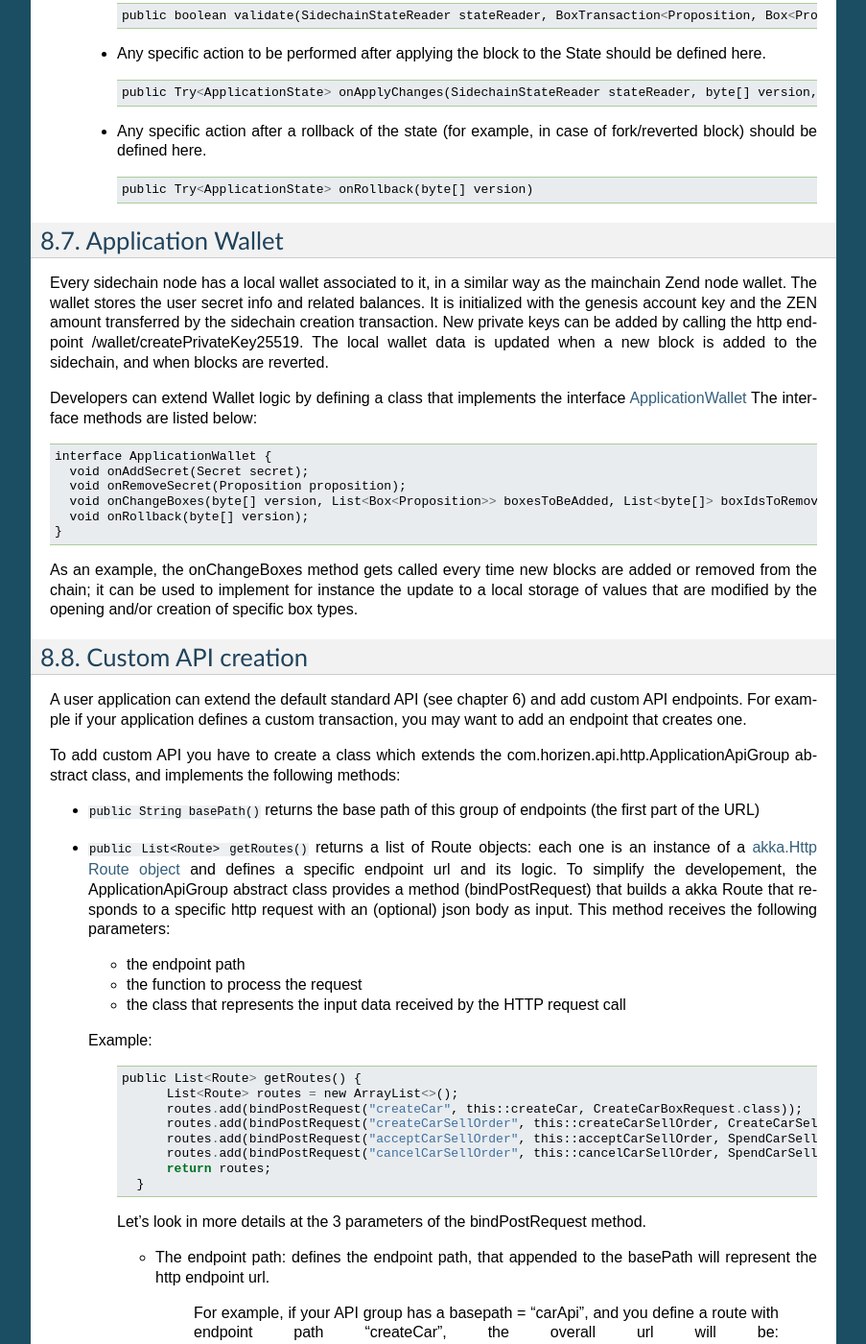
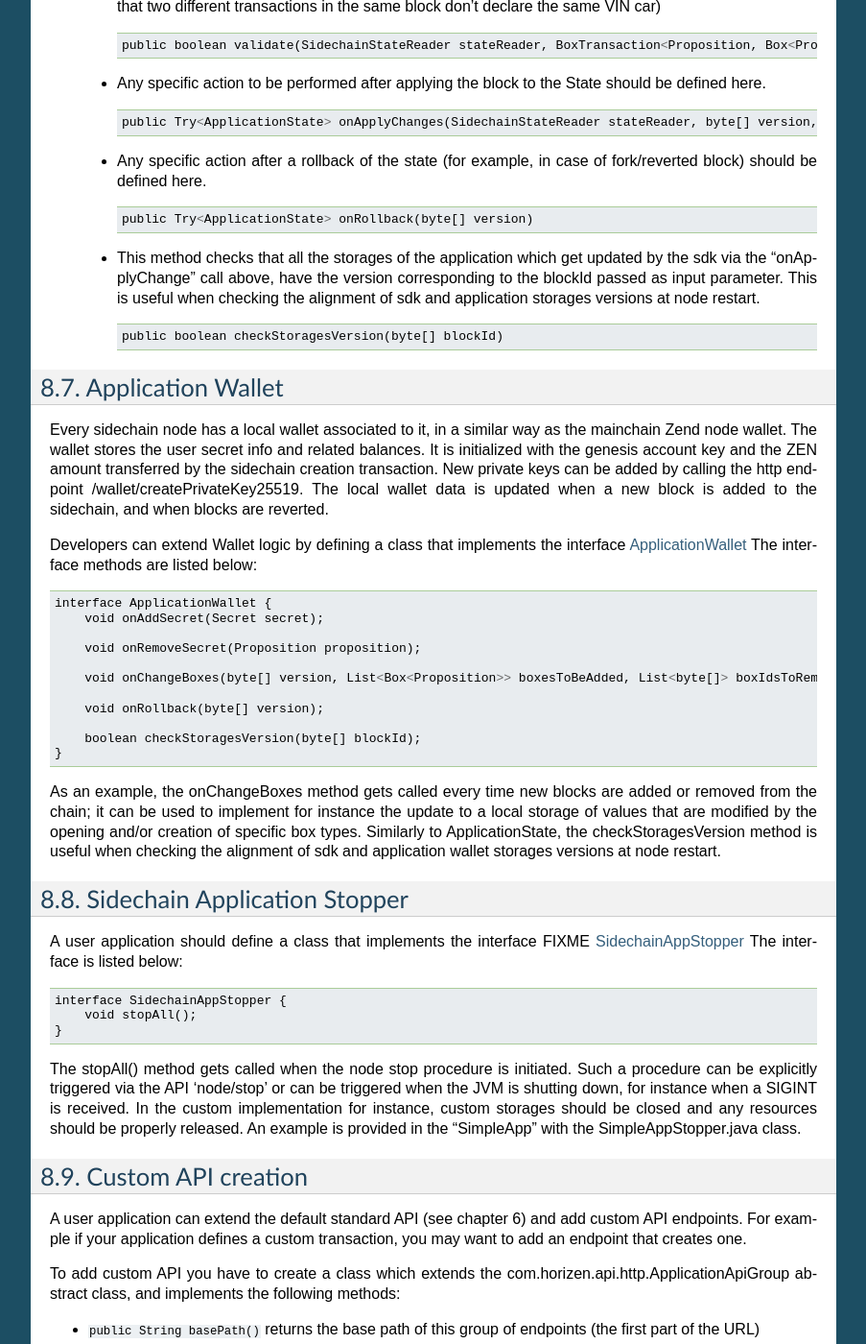
Before and after one commit to HorizenOfficial/developer-horizen-global, a Sphinx documentation site: the page built from docs/introduction/Sidechain-SDK-extension.rst, in a window 1280 px wide and 1400 px high, scrolled down 5161 px. Shown: the whole window at 96% size, without its empty margins (198-1101 px from the left). Built offline with Sphinx 7.4.7, drawn with Linux system fonts in a browser that asks for light colours; some of the changed text lies outside the part shown.

Commit message:
Added SidechainAppStopper info; added info on new method checkStoragesVersion() in applicationWallet/State interfaces

```diff
--- a/docs/introduction/Sidechain-SDK-extension.rst
+++ b/docs/introduction/Sidechain-SDK-extension.rst
@@ -211,13 +211,15 @@ A customized blockchain will likely include custom data and transactions. The Ap
 ApplicationState:
 ::
   interface ApplicationState {
-  void validate(SidechainStateReader stateReader, SidechainBlock block) throws IllegalArgumentException;
+      void validate(SidechainStateReader stateReader, SidechainBlock block) throws IllegalArgumentException;
 
-  void validate(SidechainStateReader stateReader, BoxTransaction<Proposition, Box<Proposition>> transaction) throws IllegalArgumentException;
+      void validate(SidechainStateReader stateReader, BoxTransaction<Proposition, Box<Proposition>> transaction) throws IllegalArgumentException;
 
-  Try<ApplicationState> onApplyChanges(SidechainStateReader stateReader, byte[] blockId, List<Box<Proposition>> newBoxes, List<byte[]> boxIdsToRemove);
+      Try<ApplicationState> onApplyChanges(SidechainStateReader stateReader, byte[] blockId, List<Box<Proposition>> newBoxes, List<byte[]> boxIdsToRemove);
 
-  Try<ApplicationState> onRollback(byte[] blockId);
+      Try<ApplicationState> onRollback(byte[] blockId);
+
+      boolean checkStoragesVersion(byte[] blockId);
   }
 
 An example might help to understand the purpose of these methods. Let's assume, as we'll see in the next chapter, that our sidechain can represent a physical car as a token, that is coded as a "CarBox". Each CarBox token should represent a unique car, and that will mean having a unique VIN (Vehicle Identification Number): the sidechain developer will make ApplicationState store the list of all seen VINs, and reject transactions that create CarBox tokens with any preexisting VINs.
@@ -251,6 +253,13 @@ Then, the developer could implement the needed custom state checks in the follow
       public Try<ApplicationState> onRollback(byte[] version)
 
 
+  * This method checks that all the storages of the application which get updated by the sdk via the "onApplyChange" call above, have the version corresponding to the
+    blockId passed as input parameter. This is useful when checking the alignment of sdk and application storages versions at node restart.
+    ::
+
+      public boolean checkStoragesVersion(byte[] blockId)
+
+
 
 Application Wallet
 ##################
@@ -266,13 +275,36 @@ The interface methods are listed below:
 ::
 
   interface ApplicationWallet {
-    void onAddSecret(Secret secret);
-    void onRemoveSecret(Proposition proposition);
-    void onChangeBoxes(byte[] version, List<Box<Proposition>> boxesToBeAdded, List<byte[]> boxIdsToRemove);
-    void onRollback(byte[] version);
+      void onAddSecret(Secret secret);
+
+      void onRemoveSecret(Proposition proposition);
+
+      void onChangeBoxes(byte[] version, List<Box<Proposition>> boxesToBeAdded, List<byte[]> boxIdsToRemove);
+
+      void onRollback(byte[] version);
+
+      boolean checkStoragesVersion(byte[] blockId);
   }
 
 As an example, the onChangeBoxes method gets called every time new blocks are added or removed from the chain; it can be used to implement for instance the update to a local storage of values that are modified by the opening and/or creation of specific box types.
+Similarly to ApplicationState, the checkStoragesVersion method is useful when checking the alignment of sdk and application wallet storages versions at node restart.
+
+
+
+Sidechain Application Stopper
+#############################
+
+A user application should define a class that implements the interface FIXME `SidechainAppStopper <https://github.com/ZencashOfficial/Sidechains-SDK/blob/master/sdk/src/main/java/com/horizen/SidechainAppStopper.java>`_
+The interface is listed below:
+
+::
+
+  interface SidechainAppStopper {
+      void stopAll();
+  }
+
+The stopAll() method gets called when the node stop procedure is initiated. Such a procedure can be explicitly triggered via the API ‘node/stop’ or can be triggered when the JVM is shutting down, for instance when a SIGINT is received.
+In the custom implementation for instance, custom storages should be closed and any resources should be properly released. An example is provided in the “SimpleApp” with the SimpleAppStopper.java class.
 
 
 Custom API creation
@@ -371,7 +403,6 @@ Submitting transaction can be operated with TransactionSubmitProvider
     }
 
 For example
-
 ::
     val transactionSubmitProvider: TransactionSubmitProviderImpl = new TransactionSubmitProviderImpl(sidechainTransactionActorRef)
 
@@ -401,12 +432,14 @@ asyncSubmitTransaction allows after submitting transaction apply callback functi
 Also there ara availible providers for retrieving NodeView and Secret submission
 
 ::
+
     trait NodeViewProvider {
         def getNodeView(view: SidechainNodeView => Unit)
 
     }
 
 ::
+
     public interface SecretSubmitHelper {
         void submitSecret(Secret secret) throws IllegalArgumentException;
     }
```
Also changed, not shown: docs/introduction/Base-App.rst (+15 -1 lines).
